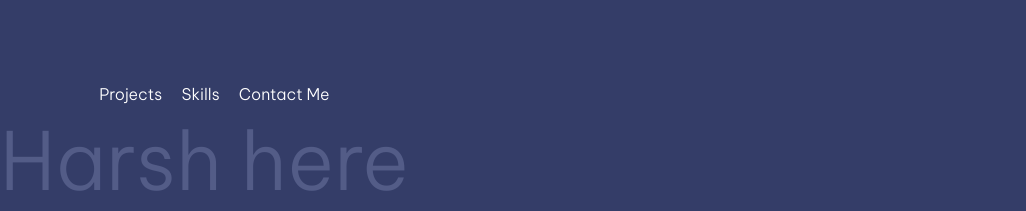
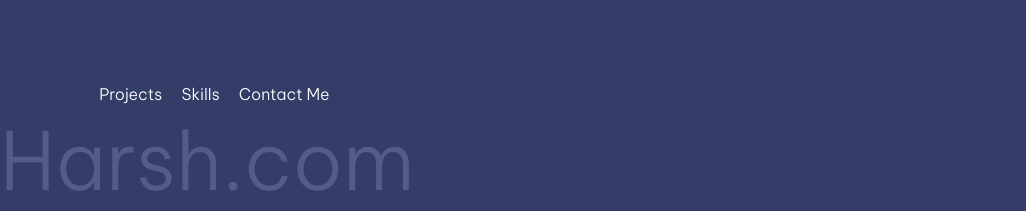
Before and after one commit to ittonihonnokessei/portfolio, a plain HTML site: page index.html in a window 1280 px wide. Shown: the part 4253-4464 px from the top of the page, 0-1026 px from the left. Drawn offline with nearby package versions, Linux system fonts and the light colour scheme; files whose address does not match are found by name.

Commit message:
changed footer sectioned Harsh Here to Harsh.com

```diff
--- a/index.html
+++ b/index.html
@@ -300,7 +300,7 @@
         <footer>
             <div class="container">
                 <div class="footer-wrapper">
-                    <div class="footer-faded-text">Harsh here</div>
+                    <div class="footer-faded-text">Harsh.com</div>
                     <div class="link-wrapper">
                         <div>
                             <a href="#projects">Projects</a>
```
